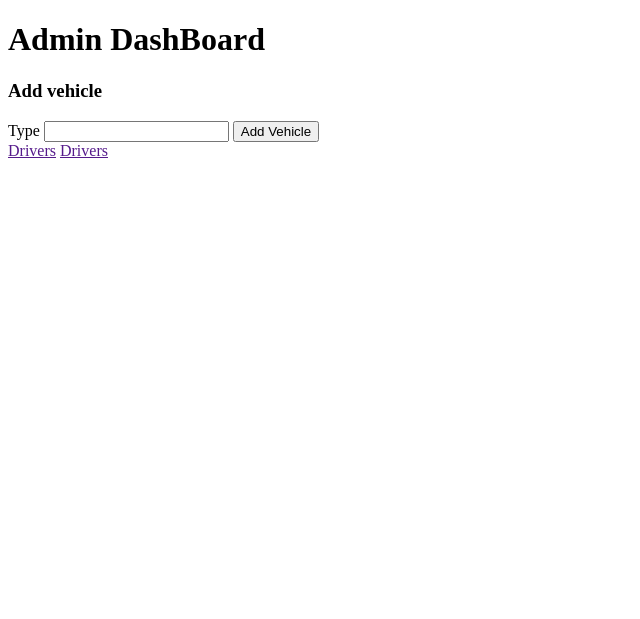
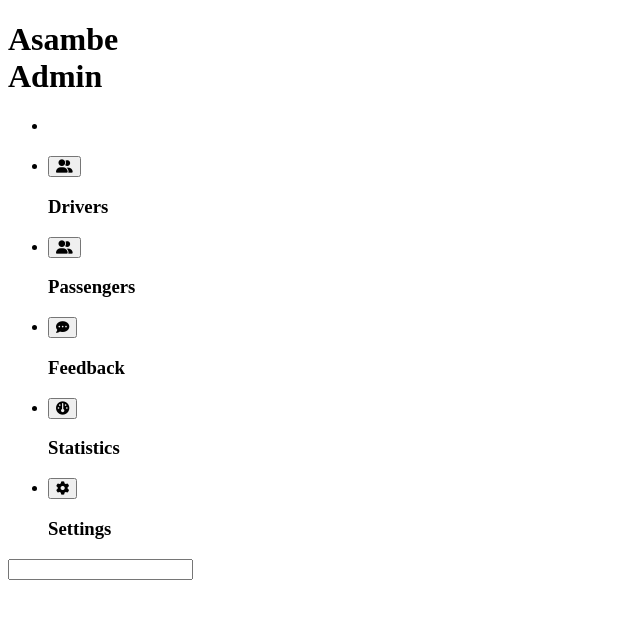
Before and after one commit to Mandizvidzafn/Asambe, a Flask app: page /admin/ in a window 1280 px wide. Shown: the top 619 px of the page, without its empty margins (0-640 px from the left). Run offline with Flask 3, Linux system fonts and the light colour scheme.

Commit message:
Admin dashboard

```diff
--- a/src/routes/admin/view.py
+++ b/src/routes/admin/view.py
@@ -4,6 +4,7 @@ from src.models.driver import Driver
 from src.models.vehicle import Vehicle
 from ...forms.admin import addVehiclesForm
 from src import db
+from ...models.engine import storage
 
 
 admin_views = Blueprint("admin_views", __name__, url_prefix="/admin")
@@ -11,28 +12,7 @@ admin_views = Blueprint("admin_views", __name__, url_prefix="/admin")
 
 @admin_views.route("/", methods=["GET", "POST"])
 def home():
-    form = addVehiclesForm()
-    passengers = Passenger.query.all()
-    drivers = Driver.query.all()
-    vehicles = Vehicle.query.all()
-    if form.validate_on_submit():
-        type = form.type.data
-
-        type_exists = Vehicle.query.filter_by(type=type)
-        if not type_exists:
-            add_vehicle = Vehicle(type=type_exists)
-            db.session.add(add_vehicle)
-            db.session.commit()
-        else:
-            flash("Type exists", "error")
-
-    return render_template(
-        "admin/home.html",
-        passengers=passengers,
-        drivers=drivers,
-        vehicles=vehicles,
-        form=form,
-    )
+    return render_template("admin/index.html")
 
 
 @admin_views.route("/drivers", methods=["GET", "POST"])
--- a/src/templates/admin/home.html
+++ /dev/null
@@ -1,26 +0,0 @@
-<!DOCTYPE html>
-<html lang="en">
-<head>
-    <meta charset="UTF-8">
-    <meta http-equiv="X-UA-Compatible" content="IE=edge">
-    <meta name="viewport" content="width=device-width, initial-scale=1.0">
-    <title>Document</title>
-</head>
-<body>
-    <h1>Admin DashBoard</h1>
-
-    <form action="" method="post">
-        <h3>Add vehicle</h3>
-        {{ form.type.label }}
-        {{ form.type }}
-        {{ form.submit }}
-    </form>
-
-    <a href="">Drivers</a>
-    <a href="">Drivers</a>
-
-
-
-
-</body>
-</html>
--- /dev/null
+++ b/src/templates/admin/index.html
@@ -0,0 +1,72 @@
+<!DOCTYPE html>
+<html lang="en">
+<head>
+    <meta charset="UTF-8">
+    <meta http-equiv="X-UA-Compatible" content="IE=edge">
+    <meta name="viewport" content="width=device-width, initial-scale=1.0">
+    <title>Document</title>
+    <link rel="stylesheet" href="{{ url_for('static', filename='admin/index.css')}}">
+
+    <link rel="stylesheet" href="https://cdnjs.cloudflare.com/ajax/libs/font-awesome/6.4.0/css/all.min.css" integrity="sha512-iecdLmaskl7CVkqkXNQ/ZH/XLlvWZOJyj7Yy7tcenmpD1ypASozpmT/E0iPtmFIB46ZmdtAc9eNBvH0H/ZpiBw==" crossorigin="anonymous" referrerpolicy="no-referrer" />
+
+</head>
+<body>
+        <div class="left">
+            <header>
+                <h1>Asambe <br> Admin</h1>
+            </header>
+            <nav>
+                <ul class="nav">
+                    <li>
+                        <div class="items">
+
+                        </div>
+                    </li>
+                    <li>
+                        <div class="items">
+                            <button><i class="fa-solid fa-user-group"></i></button>
+                            <h3>Drivers</h3>
+                        </div>
+                    </li>
+                    <li>
+                        <div class="items">
+                            <button><i class="fa-solid fa-user-group"></i></button>
+                            <h3>Passengers</h3>
+                        </div>
+                    </li>
+                    <li>
+                        <div class="items">
+                            <button><i class="fa-solid fa-comment-dots"></i></button>
+                            <h3>Feedback</h3>
+                        </div>
+                    </li>
+                    <li>
+                        <div class="items">
+                            <button><i class="fa-solid fa-gauge"></i></button>
+                            <h3>Statistics</h3>
+                        </div>
+                    </li>
+                    <li>
+                        <div class="items">
+                           <button><i class="fa-solid fa-gear"></i></button>
+                            <h3>Settings</h3>
+                        </div>
+                    </li>
+                </ul>
+            </nav>
+        </div>
+        <div class="right">
+            <section class="top">
+                <input type="search" name="search" id="search">
+            </section>
+            <section class="bottom">
+                <div class="bottom-left">
+
+                </div>
+                <div class="bottom-right">
+
+                </div>
+            </section>
+        </div>
+</body>
+</html>
```
Also changed, not shown: src/static/driver/profile.css (+0 -24 lines), 1 other file.
